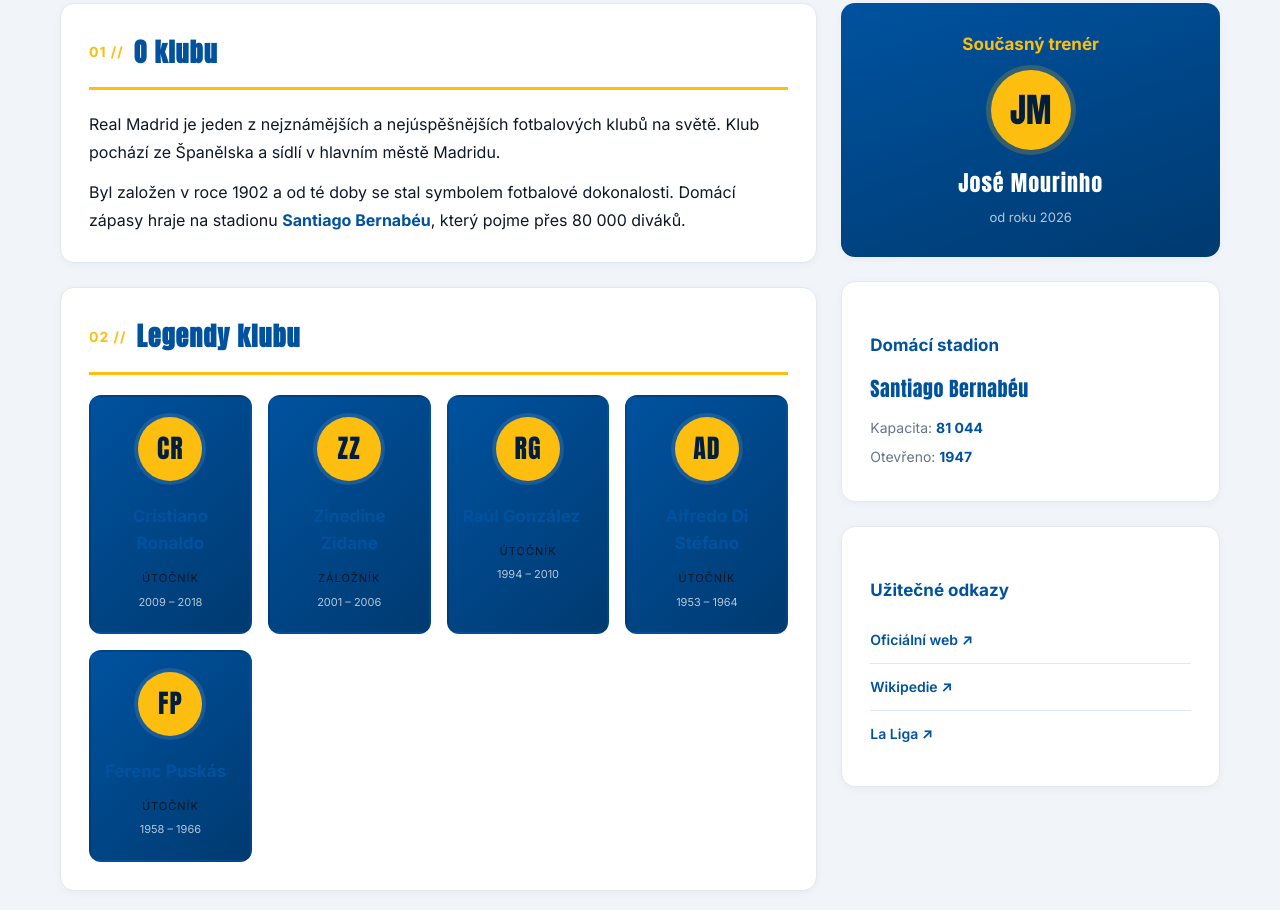
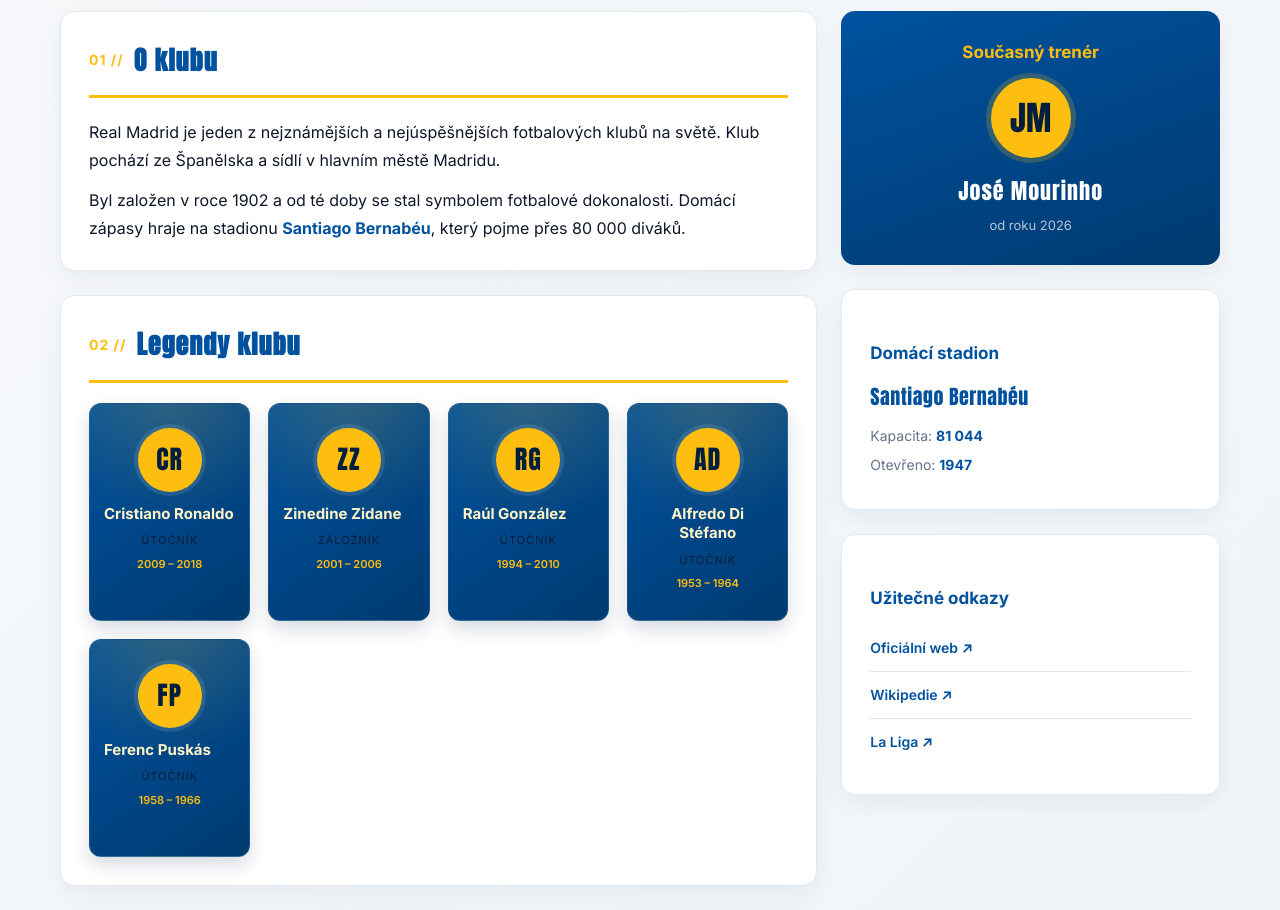
Before and after one commit to daniel-gorcica/real_madrid, a plain HTML site: page index.html in a window 1280 px wide. Shown: the part 835-1745 px from the top of the page. Drawn offline with Linux system fonts and the light colour scheme.

Commit message:
vylepšení animací a stylů pro legendy a menu

```diff
--- a/index.html
+++ b/index.html
@@ -270,6 +270,14 @@
     <script>
         document.documentElement.classList.add('js');
 
+        const prefersReducedMotion = window.matchMedia('(prefers-reduced-motion: reduce)').matches;
+        const revealElements = document.querySelectorAll('.reveal');
+        const legendCards = document.querySelectorAll('.legenda');
+
+        legendCards.forEach((card, index) => {
+            card.style.setProperty('--delay', prefersReducedMotion ? '0ms' : `${index * 90}ms`);
+        });
+
         const revealObserver = new IntersectionObserver((entries) => {
             entries.forEach(entry => {
                 if (entry.isIntersecting) {
@@ -281,7 +289,27 @@
             threshold: 0.15
         });
 
-        document.querySelectorAll('.reveal').forEach(el => revealObserver.observe(el));
+        [...revealElements, ...legendCards].forEach(el => revealObserver.observe(el));
+
+        const menuLinks = [...document.querySelectorAll('.menu a')];
+        const sections = [...document.querySelectorAll('main section[id], aside [id]')];
+
+        const menuObserver = new IntersectionObserver((entries) => {
+            entries.forEach(entry => {
+                if (!entry.isIntersecting) {
+                    return;
+                }
+
+                menuLinks.forEach(link => {
+                    link.classList.toggle('active', link.getAttribute('href') === `#${entry.target.id}`);
+                });
+            });
+        }, {
+            rootMargin: '-35% 0px -55% 0px',
+            threshold: 0
+        });
+
+        sections.forEach(section => menuObserver.observe(section));
     </script>
 
 </body>
--- a/style.css
+++ b/style.css
@@ -11,6 +11,7 @@
     --rm-blue-deep: #001f3f;
     --rm-gold: #febe10;
     --rm-gold-light: #ffd647;
+    --rm-gold-soft: #fff4c7;
     --bg-light: #f1f5f9;
     --text-dark: #0f172a;
     --text-muted: #64748b;
@@ -23,7 +24,9 @@ html {
 }
 
 body {
-    background-color: var(--bg-light);
+    background:
+        radial-gradient(circle at 8% 12%, rgba(254, 190, 16, .12), transparent 25rem),
+        linear-gradient(135deg, #f8fafc 0%, var(--bg-light) 55%, #e8f1fb 100%);
     color: var(--text-dark);
     font-family: 'Inter', Arial, sans-serif;
     line-height: 1.6;
@@ -90,6 +93,12 @@ body {
 .menu a:hover {
     background-color: var(--rm-gold);
     color: var(--rm-blue-deep);
+}
+
+.menu a.active {
+    background-color: rgba(254, 190, 16, .18);
+    color: var(--rm-gold);
+    box-shadow: inset 0 -2px 0 var(--rm-gold);
 }
 
 /* === HERO SEKCE === */
@@ -246,7 +255,7 @@ body {
 
 .obsah {
     max-width: 1200px;
-    margin: 40px auto;
+    margin: 48px auto;
     padding: 0 20px;
     display: grid;
     grid-template-columns: 2fr 1fr;
@@ -266,13 +275,15 @@ body {
     margin-bottom: 24px;
     border-radius: 14px;
     border: 1px solid var(--border);
-    box-shadow: 0 2px 8px rgba(0, 0, 0, .04);
+    box-shadow: 0 8px 24px rgba(0, 31, 63, .06);
     scroll-margin-top: 100px;
-    transition: box-shadow .3s ease, transform .3s ease;
+    transition: box-shadow .3s ease, transform .3s ease, border-color .3s ease;
 }
 
 .karta:hover {
-    box-shadow: 0 8px 24px rgba(0, 82, 159, .08);
+    border-color: rgba(0, 82, 159, .2);
+    box-shadow: 0 14px 32px rgba(0, 82, 159, .12);
+    transform: translateY(-2px);
 }
 
 .karta h2 {
@@ -324,18 +335,39 @@ body {
 
 .mrizka-legendy {
     display: grid;
-    grid-template-columns: repeat(auto-fill, minmax(160px, 1fr));
-    gap: 16px;
+    grid-template-columns: repeat(auto-fit, minmax(150px, 1fr));
+    gap: 18px;
 }
 
 .legenda {
-    background: linear-gradient(135deg, var(--rm-blue) 0%, var(--rm-blue-dark) 100%);
+    position: relative;
+    overflow: hidden;
+    background:
+        radial-gradient(circle at 50% -10%, rgba(254, 190, 16, .2), transparent 55%),
+        linear-gradient(145deg, var(--rm-blue) 0%, var(--rm-blue-dark) 100%);
     color: var(--white);
-    padding: 20px 14px;
+    min-height: 218px;
+    padding: 24px 14px 20px;
     border-radius: 12px;
     text-align: center;
-    border: 2px solid transparent;
+    border: 1px solid rgba(255, 255, 255, .1);
+    box-shadow: 0 8px 18px rgba(0, 31, 63, .16);
     transition: transform .3s ease, border-color .3s ease, box-shadow .3s ease;
+}
+
+.js .legenda {
+    opacity: 0;
+    transform: translateY(18px) scale(.97);
+    transition:
+        opacity .55s ease var(--delay, 0ms),
+        transform .55s cubic-bezier(.2, .7, .3, 1) var(--delay, 0ms),
+        border-color .3s ease,
+        box-shadow .3s ease;
+}
+
+.js .legenda.visible {
+    opacity: 1;
+    transform: none;
 }
 
 .legenda:hover {
@@ -359,16 +391,18 @@ body {
     box-shadow: 0 0 0 4px rgba(255, 255, 255, .1);
 }
 
-.legenda h4 {
-    font-size: 14px;
+.legenda h3 {
+    color: var(--rm-gold-soft);
+    font-size: 15px;
     font-weight: 700;
-    margin-bottom: 6px;
+    margin: 0 0 8px;
     line-height: 1.3;
 }
 
 .legenda-pozice {
     font-size: 11px;
-    color: var(--rm-gold);
+    color: var(--white);
+    opacity: .82;
     text-transform: uppercase;
     letter-spacing: 1px;
     margin-bottom: 4px !important;
@@ -376,7 +410,8 @@ body {
 
 .legenda-roky {
     font-size: 11px;
-    color: rgba(255, 255, 255, .7) !important;
+    color: var(--rm-gold) !important;
+    font-weight: 600;
     margin-bottom: 0 !important;
 }
 
@@ -772,7 +807,7 @@ html:not(.js) .reveal {
         font-size: 20px;
     }
 
-    .legenda h4 {
+    .legenda h3 {
         font-size: 12px;
     }
 
@@ -838,4 +873,10 @@ html:not(.js) .reveal {
         transform: none;
         transition: none;
     }
+
+    .js .legenda {
+        opacity: 1;
+        transform: none;
+        transition: none;
+    }
 }
```
